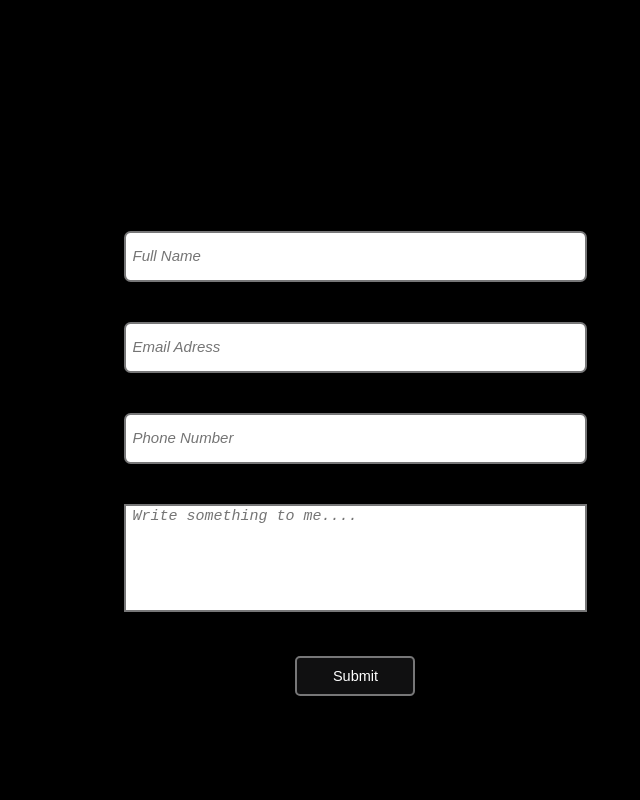
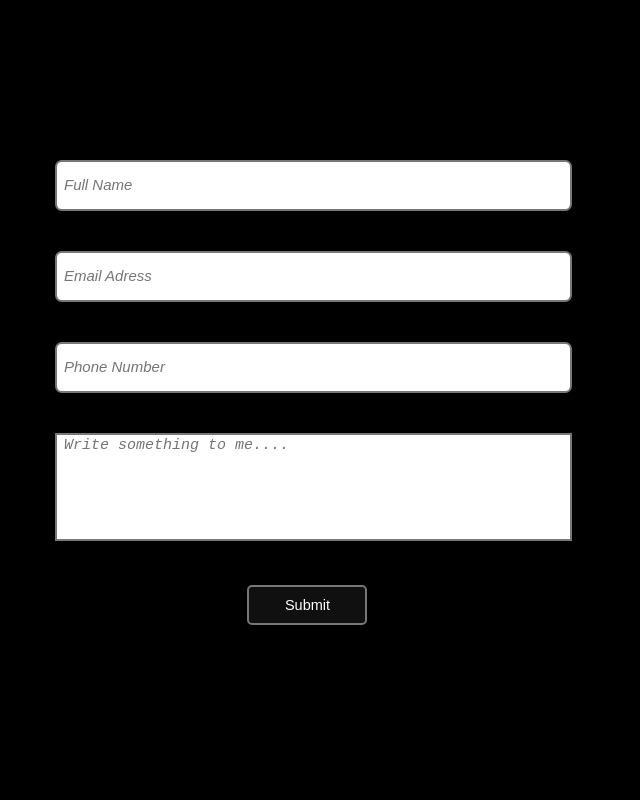
Before and after one commit to pro-munachi/New-Portfolio, a React (Create React App) app: page /contact in a window 1280 px wide. Shown: the top 800 px of the page, without its empty margins (605-1245 px from the left). Built offline with nearby package versions, Linux system fonts and the light colour scheme.

Commit message:
adjusted contact us

```diff
--- a/src/Styles/ContactStyle.js
+++ b/src/Styles/ContactStyle.js
@@ -4,12 +4,21 @@ export const Container = styled.div`
   color: #777778;
   height: auto;
   margin: auto;
+  width: 50%;
+  height: 100vh;
   text-align: center;
-  overflow: hidden;
+  overflow: auto;
+  padding-bottom: 65px;
+  @media (max-width: 1000px) {
+    width: 100%;
+    margin: auto;
+  }
   .contact {
     margin-top: 10%;
+    width: 85%;
     @media (max-width: 1000px) {
       margin-top: 2%;
+      margin: auto;
     }
     h1 {
       font-size: 40px;
@@ -20,7 +29,7 @@ export const Container = styled.div`
       label {
         margin: 20px;
         input {
-          width: 450px;
+          width: 100%;
           height: 45px;
           border: 2px solid #777778;
           border-radius: 0.5em;
@@ -32,7 +41,7 @@ export const Container = styled.div`
           }
         }
         textarea {
-          width: 450px;
+          width: 100%;
           height: 100px;
           resize: none;
           outline: none;
```
